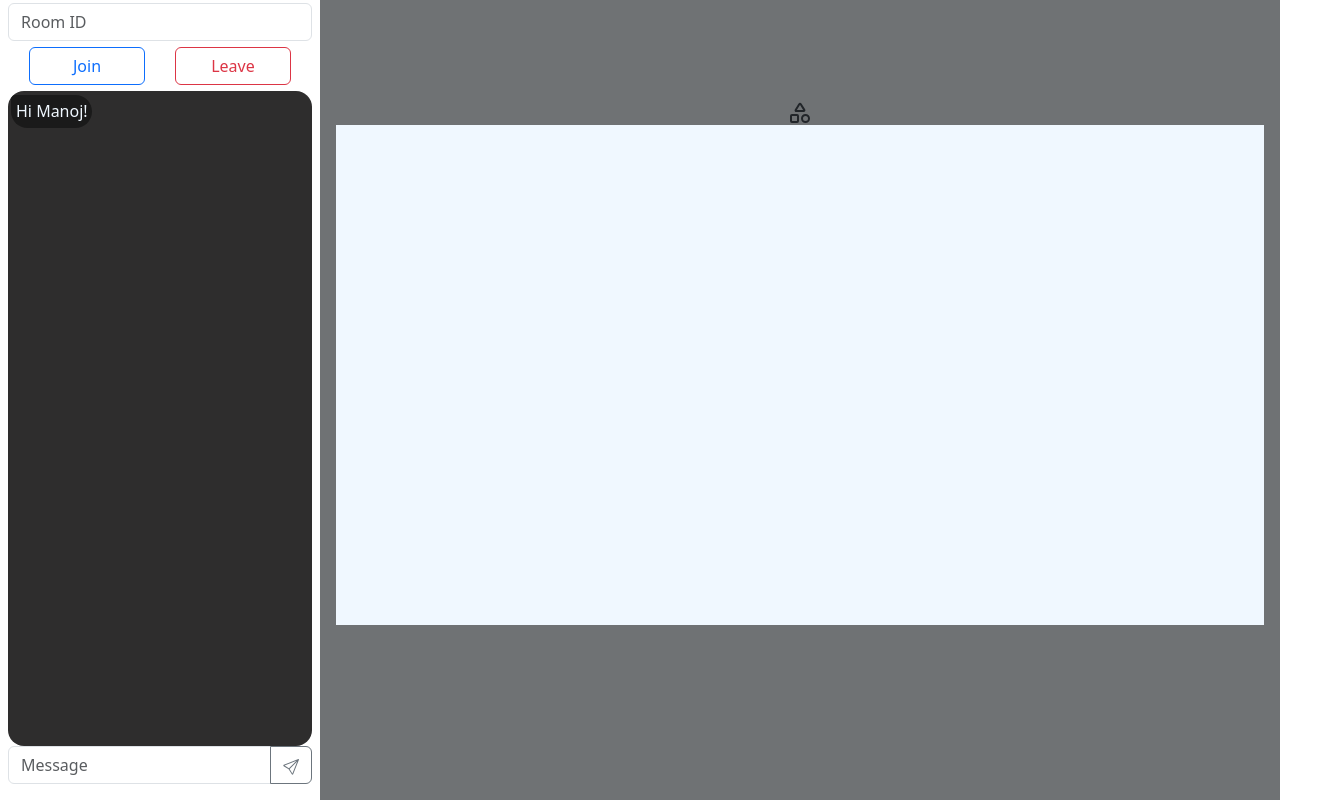
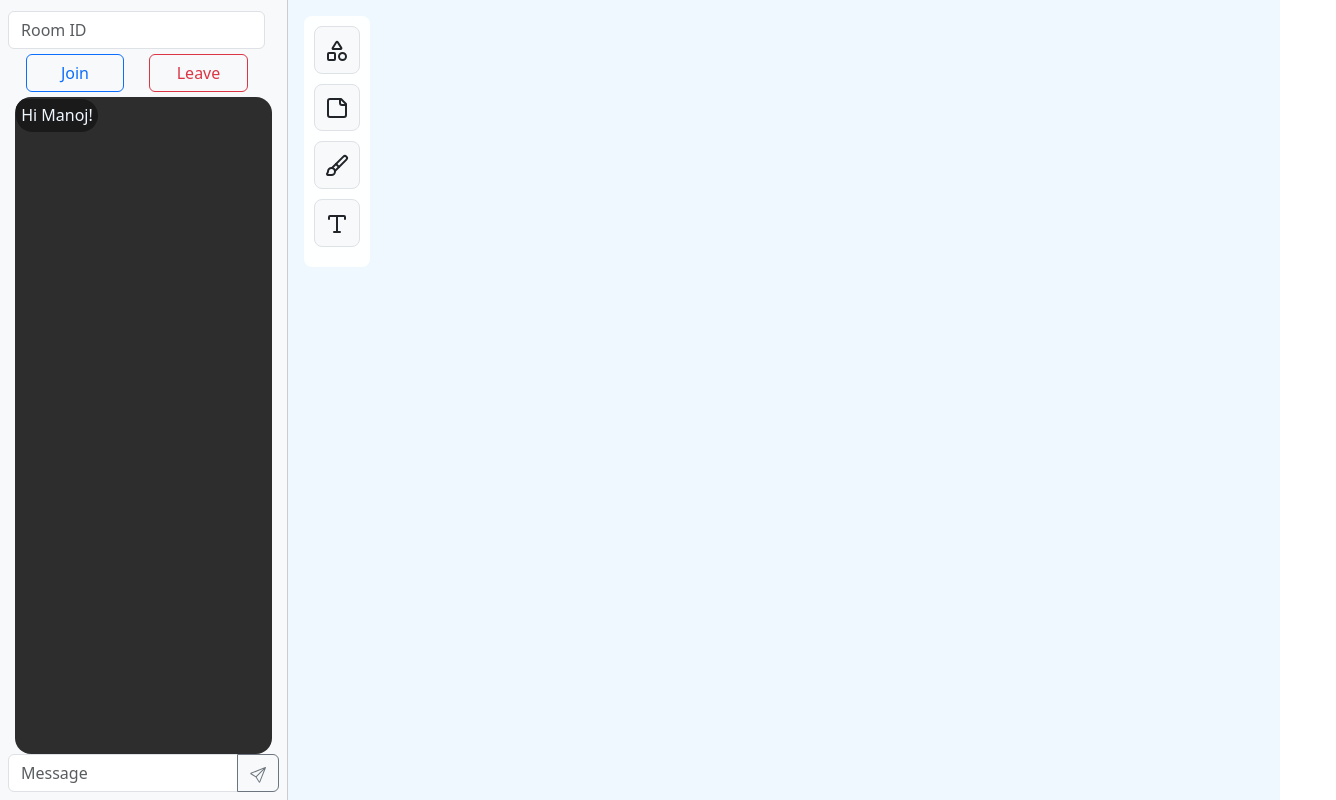
Before and after one commit to manojkumar-gangula/realtime-dashboard-react-app, a React (Create React App) app: page / in a window 1280 px wide. Shown: the whole page, 1336 px wide, since content can reach past the window. Built offline with nearby package versions, Linux system fonts and the light colour scheme.

Commit message:
CSS adjustments across components

```diff
--- a/src/App.css
+++ b/src/App.css
@@ -1,4 +1,4 @@
-.App {
+/* .App {
   text-align: center;
   display: flex;
   justify-content: space-between;
@@ -10,4 +10,10 @@
 
 .App .canvasContainer {
   width: 75%;
+} */
+.App {
+  display: flex;
+  height: 100vh;
+  width: 100vw;
+  overflow: hidden;
 }
--- a/src/Canvas/CanvasContainer.css
+++ b/src/Canvas/CanvasContainer.css
@@ -1,26 +1,73 @@
-#myCanvas {
-  border: 1px solid var(--border-neutral-subtle);
-  z-index: 2;
+/* .canvasContainer {
+  position: relative;
+  font-family: "Segoe UI", Tahoma, Geneva, Verdana, sans-serif;
+  background: linear-gradient(135deg, #f0f4f8, #d9e2ec);
+  min-height: 100vh;
+  padding: 40px;
+  display: flex;
+  justify-content: center;
+  align-items: flex-start;
 }
 
-.lower-canvas {
-  position: initial !important;
+.stage {
+  background-color: #ffffff;
+  border: 2px solid #ced4da;
+  border-radius: 16px;
+  box-shadow: 0 12px 24px rgba(0, 0, 0, 0.1);
+  width: 70vw;
+  height: 95vh;
+  position: relative;
+  z-index: 1;
 }
 
-.canvasApp {
-  font-family: sans-serif;
-  text-align: center;
+.shapes-float {
+  position: absolute;
+  top: 30px;
+  left: 30px;
+  z-index: 10;
+  background-color: #ffffff;
+  border: 1px solid #dee2e6;
+  padding: 14px;
+  border-radius: 12px;
+  box-shadow: 0 6px 18px rgba(0, 0, 0, 0.12);
+} */
+
+.canvasContainer {
+  flex: 1;
+  /* width: 70%; */
+  height: 100vh;
+  position: relative;
   display: flex;
+  justify-content: center;
+  align-items: flex-start;
+  background-color: #6f7274;
+  overflow: hidden;
+}
+
+.stage {
+  flex: 1;
+  /* width: 100%; */
+  height: 100%;
+  background-color: aliceblue;
+  position: relative;
+  z-index: 1;
+  display: flex;
+  justify-content: center; /* Center horizontally */
+  align-items: center; /* Center vertically */
+}
+
+.stage .konvajs-content {
+  display: flex;
+  justify-content: center;
   align-items: center;
-  justify-content: flex-start;
-  flex-direction: column;
-  padding: 100px 16px;
-  background-color: #6f7274;
-  min-height: 100vh;
-  height: 100%;
 }
-.stage {
-  background-color: aliceblue;
-  width: 100%;
-  height: 90%;
+
+.shapes-float {
+  position: absolute;
+  top: 1rem;
+  left: 1rem;
+  z-index: 10;
+  background-color: rgba(255, 255, 255, 0.95);
+  padding: 10px;
+  border-radius: 8px;
 }
--- a/src/Canvas/CanvasContainer.js
+++ b/src/Canvas/CanvasContainer.js
@@ -6,13 +6,27 @@ import { Line } from "react-konva";
 import { socket } from "../socket";
 
 function CanvasContainer() {
-  const canvasRef = useRef(null);
   const [shapes, setShapes] = useState([]);
   const iconMapping = {
     rectangle: Rect,
     circle: Circle,
     line: Line,
   };
+  const [dimensions, setDimensions] = useState({
+    width: window.innerWidth * 0.7,
+    height: window.innerHeight,
+  });
+
+  useEffect(() => {
+    const handleResize = () => {
+      setDimensions({
+        width: window.innerWidth * 0.7,
+        height: window.innerHeight,
+      });
+    };
+    window.addEventListener("resize", handleResize);
+    return () => window.removeEventListener("resize", handleResize);
+  }, []);
   useEffect(() => {
     const handleShapeUpdate = (shape) => {
       console.log("Received shape from server: " + shape);
@@ -45,21 +59,21 @@ function CanvasContainer() {
   }
   return (
     <div className="canvasApp canvasContainer">
+      <div className="stage">
+        <div className="shapes-float">
           <ShapesContainer addShape={addShape} />
-      <div className="stage">
-        <Stage width={1000} height={500}>
+        </div>
+        <Stage width={dimensions.width} height={dimensions.height}>
           <Layer>
-            {shapes.length > 0 &&
-              shapes.map((shape, i) => {
-                let iconName = shape.className;
-                console.log("Icon: " + iconName);
-                const CompShapeName = iconMapping[iconName];
-                console.log("CompShapeName : " + CompShapeName);
+            {shapes.map((shape) => {
+              const Component = iconMapping[shape.className];
               return (
-                  <CompShapeName
+                <Component
                   key={shape.id}
                   {...shape}
-                    {...(iconName === "line" && { points: [20, 50, 200, 200] })}
+                  {...(shape.className === "line" && {
+                    points: [20, 50, 200, 200],
+                  })}
                   onMouseEnter={(e) => e.target.fill("rgba(1, 1, 11, 0.2)")}
                   onMouseLeave={(e) => e.target.fill("transparent")}
                   draggable
--- a/src/Canvas/ShapesContainer.css
+++ b/src/Canvas/ShapesContainer.css
@@ -1,60 +1,62 @@
 .icons-container {
   position: relative;
-  display: inline-block;
   z-index: 1000;
+  display: flex;
+  flex-direction: column;
+  align-items: flex-start;
 }
 
 .icon {
   cursor: pointer;
-  transition: transform 0.3s ease, box-shadow 0.3s ease;
+  background-color: #f8f9fa;
+  padding: 10px;
+  border-radius: 8px;
+  margin-bottom: 10px;
+  border: 1px solid #dee2e6;
+  transition: all 0.3s ease;
 }
 
 .icon:hover {
   transform: scale(1.1);
-  box-shadow: 0 4px 8px rgba(0, 0, 0, 0.2);
+  background-color: #e2e6ea;
+  box-shadow: 0 6px 12px rgba(0, 0, 0, 0.15);
 }
 
-/* Hidden by default */
 .icons {
   position: absolute;
   top: 0;
-  left: 100%; /* Appear to the right */
+  left: 110%;
+  background-color: #ffffff;
+  padding: 10px;
+  border-radius: 10px;
   display: flex;
   flex-direction: column;
   gap: 10px;
-  background-color: white;
-  padding: 8px;
-  border-radius: 8px;
-  opacity: 0;
-  pointer-events: none;
-  transition: opacity 0.3s ease, transform 0.3s ease;
-  transform: translateX(10px);
-  box-shadow: 0 8px 16px rgba(0, 0, 0, 0.2);
+  box-shadow: 0 10px 20px rgba(0, 0, 0, 0.15);
+  border: 1px solid #dee2e6;
+  animation: fadeIn 0.3s ease;
 }
 
-/* When hovering over parent or icons */
-.icons-container:hover .icons,
-.icons:hover {
-  opacity: 1;
-  pointer-events: auto; /* Enable interaction */
-  transform: translateX(0); /* Slide in fully */
-}
-
-/* Ensure icons remain visible when hovering over them */
-.icons-container:hover .icons {
-  opacity: 1;
-  pointer-events: auto;
-}
-
-.icons:hover {
-  opacity: 1;
-  pointer-events: auto;
+@keyframes fadeIn {
+  from {
+    opacity: 0;
+    transform: translateX(-10px);
+  }
+  to {
+    opacity: 1;
+    transform: translateX(0);
+  }
 }
 
 .my-hover-effect {
+  background-color: #f1f3f5;
+  padding: 8px;
+  border-radius: 8px;
   transition: transform 0.2s ease;
 }
 
 .my-hover-effect:hover {
   transform: scale(1.15);
+  background-color: #dee2e6;
+  box-shadow: 0 6px 10px rgba(0, 0, 0, 0.12);
 }
--- a/src/Canvas/ShapesContainer.js
+++ b/src/Canvas/ShapesContainer.js
@@ -1,36 +1,87 @@
 import {
   Square,
   Circle,
-  Pencil,
-  Eraser,
-  Layers,
   Triangle,
   Minus,
   Pentagon,
   Shapes,
+  StickyNote,
+  Brush,
+  Type,
 } from "lucide-react";
+import { useState, useRef, useEffect } from "react";
 import "./ShapesContainer.css";
 
 function ShapesContainer({ addShape }) {
+  const [open, setOpen] = useState(false);
+  const containerRef = useRef(null);
+
+  // Optional: Click outside to close
+  useEffect(() => {
+    const handleClickOutside = (event) => {
+      if (
+        containerRef.current &&
+        !containerRef.current.contains(event.target)
+      ) {
+        setOpen(false);
+      }
+    };
+    document.addEventListener("mousedown", handleClickOutside);
+    return () => document.removeEventListener("mousedown", handleClickOutside);
+  }, []);
+
   return (
-    <div className="icons-container">
-      <Shapes className="icon" />
+    <div className="icons-container" ref={containerRef}>
+      <div
+        className="icon"
+        title="Shapes"
+        onClick={() => setOpen((prev) => !prev)}
+      >
+        <Shapes />
+      </div>
+
+      {open && (
         <div className="icons">
-        <div className="my-hover-effect icon">
+          <div
+            className="my-hover-effect icon"
+            onClick={() => addShape("square")}
+          >
             <Square />
           </div>
-        <div className="my-hover-effect icon">
+          <div
+            className="my-hover-effect icon"
+            onClick={() => addShape("circle")}
+          >
             <Circle />
           </div>
-        <div className="my-hover-effect icon">
+          <div
+            className="my-hover-effect icon"
+            onClick={() => addShape("triangle")}
+          >
             <Triangle />
           </div>
-        <div className="my-hover-effect icon">
+          <div
+            className="my-hover-effect icon"
+            onClick={() => addShape("pentagon")}
+          >
             <Pentagon />
           </div>
-        <div className="my-hover-effect icon">
+          <div
+            className="my-hover-effect icon"
+            onClick={() => addShape("line")}
+          >
             <Minus />
           </div>
+        </div>
+      )}
+      <div title="StickyNote" className="icon">
+        <StickyNote />
+      </div>
+      <div title="Brush" className="icon">
+        <Brush />
+      </div>
+      <div title="Text" className="icon">
+        <Type />
       </div>
     </div>
   );
--- a/src/Chat/ChatContainer.css
+++ b/src/Chat/ChatContainer.css
@@ -1,8 +1,24 @@
-.chatContainer {
-  height: 100vh;
+/* .chatContainer {
+  height: 95vh;
   width: 25%;
   min-width: 16rem;
   display: flex;
   flex-direction: column;
   align-items: center;
+} */
+/* .messages-input-container {
+  height: 80%;
+} */
+.chatContainer {
+  width: 25%;
+  min-width: 16rem;
+  max-width: 18rem;
+  height: 100vh;
+  display: flex;
+  flex-direction: column;
+  justify-content: space-evenly;
+  background-color: #f8f9fa;
+  padding: 0.5rem;
+  box-sizing: border-box;
+  border-right: 1px solid #ccc;
 }
--- a/src/Chat/MessageInput.css
+++ b/src/Chat/MessageInput.css
@@ -1,7 +1,10 @@
 .inputContainer {
-  width: 95%;
+  width: 100%;
+  display: flex;
+  justify-content: center;
+  align-items: center;
 }
 
 .messageInput {
-  width: 90%;
+  width: 95%;
 }
--- a/src/Chat/MessageInput.js
+++ b/src/Chat/MessageInput.js
@@ -12,7 +12,7 @@ function MessageInput({ newMessage, newMessageChangeHandler, inputRef }) {
   return (
     <div className="inputContainer">
       <form onSubmit={sendButtonHandler}>
-        <div className="input-group mb-3">
+        <div className="input-group">
           <input
             type="text"
             className="form-control"
--- a/src/Chat/Messages.css
+++ b/src/Chat/Messages.css
@@ -8,7 +8,7 @@
   margin: auto;
   flex-direction: column;
   overflow-y: auto;
-  padding: 0.2rem;
+  padding: 0.1rem;
   border-radius: 1em;
   scrollbar-color: rgb(93, 92, 92);
 }
```
Lines whose indentation alone changed are shown as unchanged.
